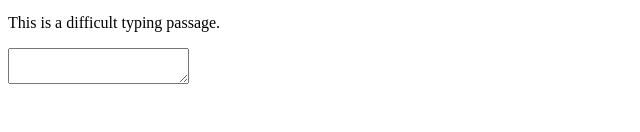
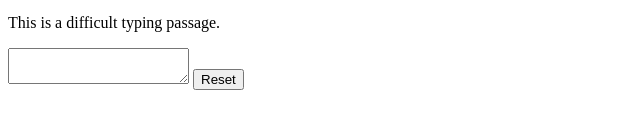
Before and after one commit to hyrumcoop/typing-test, a Vue app: page / in a window 1280 px wide. Shown: the part 168-300 px from the top of the page, without its empty margins (0-640 px from the left). Built offline with nearby package versions, Linux system fonts and the light colour scheme.

Commit message:
reset button

```diff
--- a/src/components/TypingTest.vue
+++ b/src/components/TypingTest.vue
@@ -11,15 +11,14 @@
       class='test-textarea'
       :class='{error: containsError, complete: isComplete}'
     />
+    <button @click='reset()'>Reset</button>
   </div>
 </template>
 
 <script>
 const ALLOWED_INPUT_TYPES = ['insertText', 'deleteContentBackward'];
 
-export default {
-  name: 'TypingTest',
-  data() {
+const initialState = () => {
   return {
     began: false,
 
@@ -37,6 +36,12 @@
     wordTimes: [],
     mistakes: {} // dict of arrays for each each index; each array contains all incorrect spellings typed by the user
   }
+}
+
+export default {
+  name: 'TypingTest',
+  data() {
+    return initialState()
   },
   props: {},
   methods: {
@@ -115,6 +120,9 @@
       if (!start || !end) return (Date.now() - this.beginTime) / (60 * 1000)
 
       return (end - start) / (60 * 1000);
+    },
+    reset() {
+      Object.assign(this.$data, initialState());
     }
   },
   computed: {
```
Lines whose indentation alone changed are shown as unchanged.
